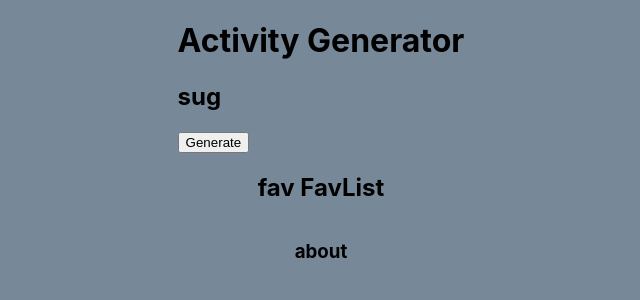
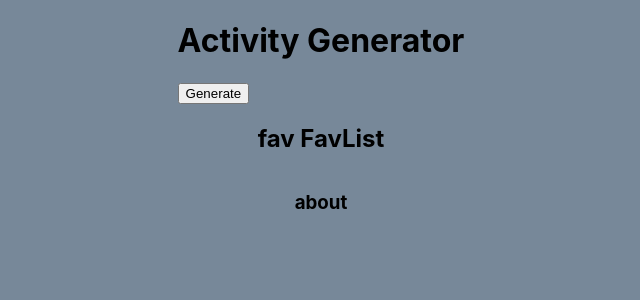
Before and after one commit to dwaynek24/react-activity-app, a React (Create React App) app: page / in a window 1280 px wide. Shown: the top 300 px of the page, without its empty margins (319-959 px from the left). Built offline with nearby package versions, Linux system fonts and the light colour scheme; no server answers.

Commit message:
button functional

```diff
--- a/src/App.js
+++ b/src/App.js
@@ -3,12 +3,34 @@ import './App.css';
 import AboutPage from './components/AboutPage';
 import FavList from './components/FavList';
 import SugGenerator from './components/SugGenerator';
+import { useEffect, useState } from 'react';
+function App() {
+  const[activity, setActivity] = useState([]);
+  useEffect(() => {
+    getActivity();
+  }, []);
 
-function App() {
+  function getActivity(){
+
+    const url ='https://www.boredapi.com/api/activity/'
+
+
+  fetch(url)
+    .then(response => response.json())
+    .then(response => {
+      console.log(response)
+      setActivity(response.data);
+    })
+    .catch(console.error);
+}
+function handleClick(event) {
+  event.preventDefault();
+  getActivity();
+}
   return (
     <div>
 
-      <div className="sugGen"><SugGenerator /></div>
+      <div className="sugGen"><SugGenerator handleClick ={handleClick}/></div>
       <div className="favList"><FavList /></div>
       <div className="about"><AboutPage /></div>
     </div>
@@ -16,7 +38,7 @@ function App() {
 
 
 
-  );
-}
+  );}
+
 
 export default App;
--- a/src/components/SugGenerator.js
+++ b/src/components/SugGenerator.js
@@ -1,15 +1,15 @@
 import React from 'react';
 
-function SugGenerator(props) {
+function SugGenerator({handleClick}) {
     return (
         <div>
 
             <h1>Activity Generator</h1>
-            <h2>sug</h2>
+            <h2></h2>
 
 
 
-            <button>Generate</button>
+            <button onClick={handleClick}>Generate</button>
 
 
             </div>
```
